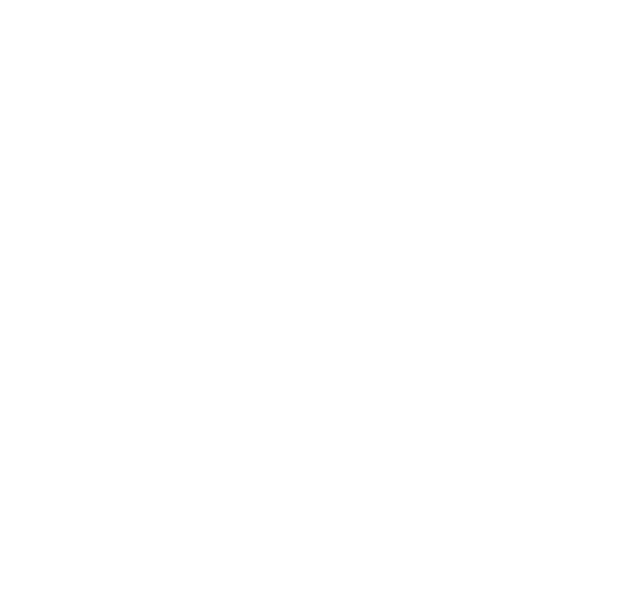
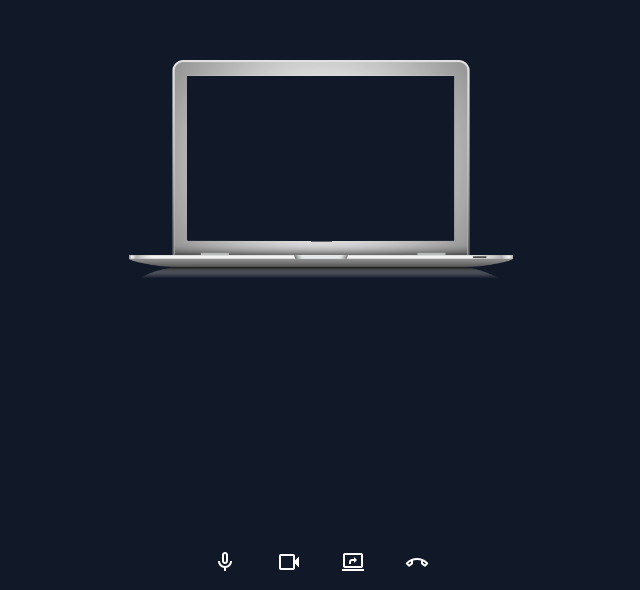
Before and after one commit to Vineeth543/google-meet-clone, an Angular app: page /1 in a window 1280 px wide. Before the commit this address led to /. Shown: the part 210-800 px from the top of the page, without its empty margins (319-959 px from the left). Built offline with nearby package versions, Linux system fonts and the light colour scheme.

Commit message:
[component/meeting] Added meeting screen

```diff
--- a/src/app/app-routing.module.ts
+++ b/src/app/app-routing.module.ts
@@ -3,8 +3,12 @@
 import { HeaderComponent } from './components/header/header.component';
 import { HeroComponent } from './components/hero/hero.component';
 import { HomeComponent } from './components/home/home.component';
+import { MeetingComponent } from './components/meeting/meeting.component';
 
-const routes: Routes = [{ path: '', component: HomeComponent }];
+const routes: Routes = [
+  { path: '', component: HomeComponent },
+  { path: ':id', component: MeetingComponent },
+];
 
 @NgModule({
   imports: [RouterModule.forRoot(routes)],
@@ -16,4 +20,5 @@
   HeaderComponent,
   HeroComponent,
   HomeComponent,
+  MeetingComponent,
 ];
--- /dev/null
+++ b/src/app/components/meeting/meeting.component.html
@@ -0,0 +1,34 @@
+<div class="w-full h-screen bg-gray-900 flex flex-col items-center">
+  <div class="w-full h-[95vh] flex flex-wrap items-center justify-center">
+    <img src="../../../../assets/images/frame.png" alt="frame" class="w-96" />
+  </div>
+  <div class="flex gap-10">
+    <span
+      class="material-symbols-outlined text-white cursor-pointer"
+      (click)="toggleMic()"
+      [class.text-red-500]="!isMicOn"
+    >
+      {{ isMicOn ? "mic" : "mic_off" }}
+    </span>
+    <span
+      class="material-symbols-outlined text-white cursor-pointer"
+      (click)="toggleVideo()"
+      [class.text-red-500]="!isVideoOn"
+    >
+      {{ isVideoOn ? "videocam" : "videocam_off" }}
+    </span>
+    <span
+      class="material-symbols-outlined text-white cursor-pointer"
+      (click)="toggleScreenSharing()"
+      [class.text-red-500]="isScreenSharingOn"
+    >
+      {{ isScreenSharingOn ? "stop_screen_share" : "screen_share" }}
+    </span>
+    <span
+      class="material-symbols-outlined text-white cursor-pointer"
+      (click)="endOrLeaveMeeting()"
+    >
+      call_end
+    </span>
+  </div>
+</div>
--- /dev/null
+++ b/src/app/components/meeting/meeting.component.ts
@@ -0,0 +1,26 @@
+import { Component } from '@angular/core';
+
+@Component({
+  selector: 'app-meeting',
+  templateUrl: './meeting.component.html',
+  styleUrls: ['./meeting.component.css'],
+})
+export class MeetingComponent {
+  isMicOn = true;
+  isVideoOn = true;
+  isScreenSharingOn = false;
+
+  toggleMic() {
+    this.isMicOn = !this.isMicOn;
+  }
+
+  toggleVideo() {
+    this.isVideoOn = !this.isVideoOn;
+  }
+
+  toggleScreenSharing() {
+    this.isScreenSharingOn = !this.isScreenSharingOn;
+  }
+
+  endOrLeaveMeeting() {}
+}
```
Also changed, not shown: src/app/components/meeting/meeting.component.css (added), src/assets/images/frame.png (added).
